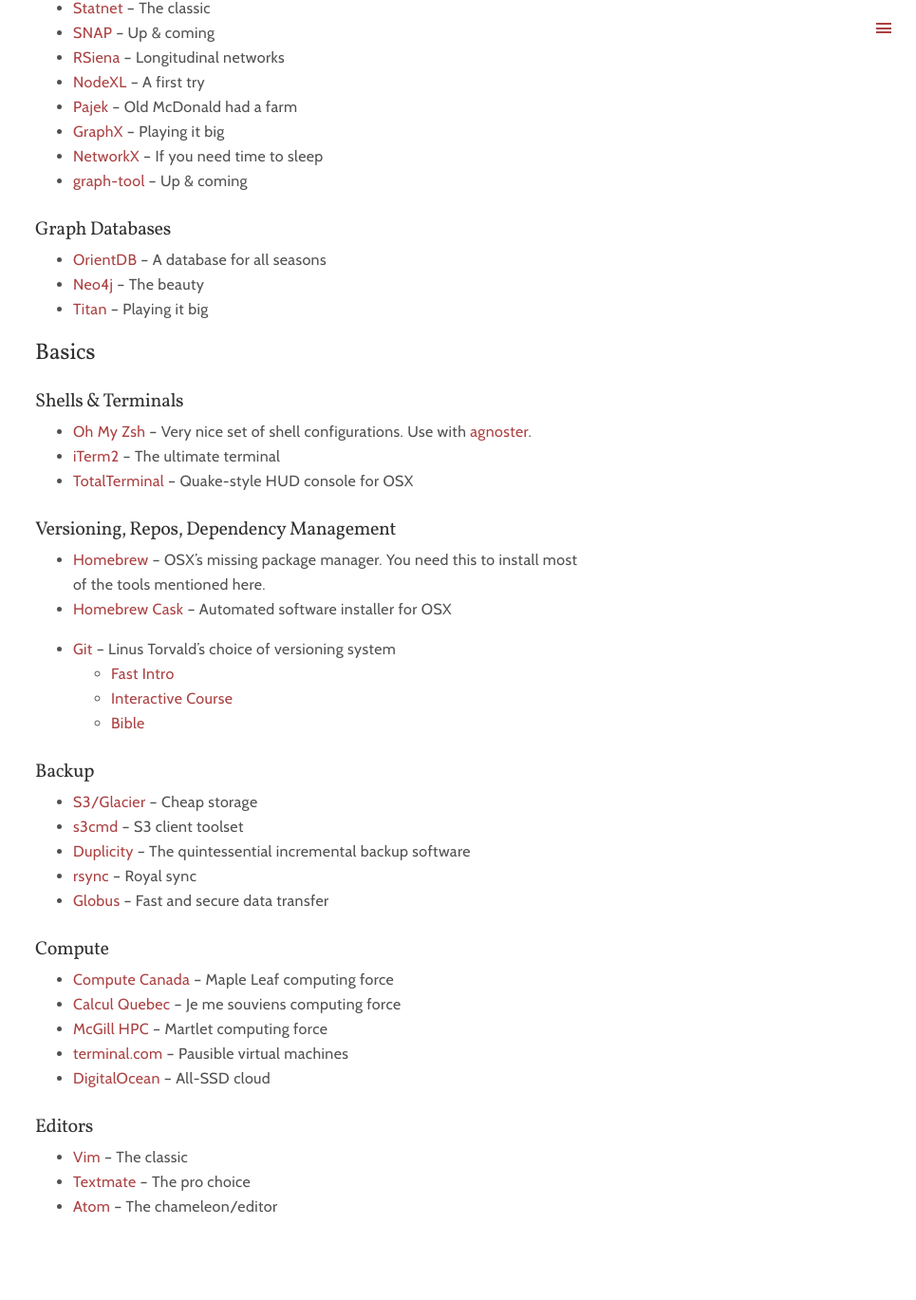
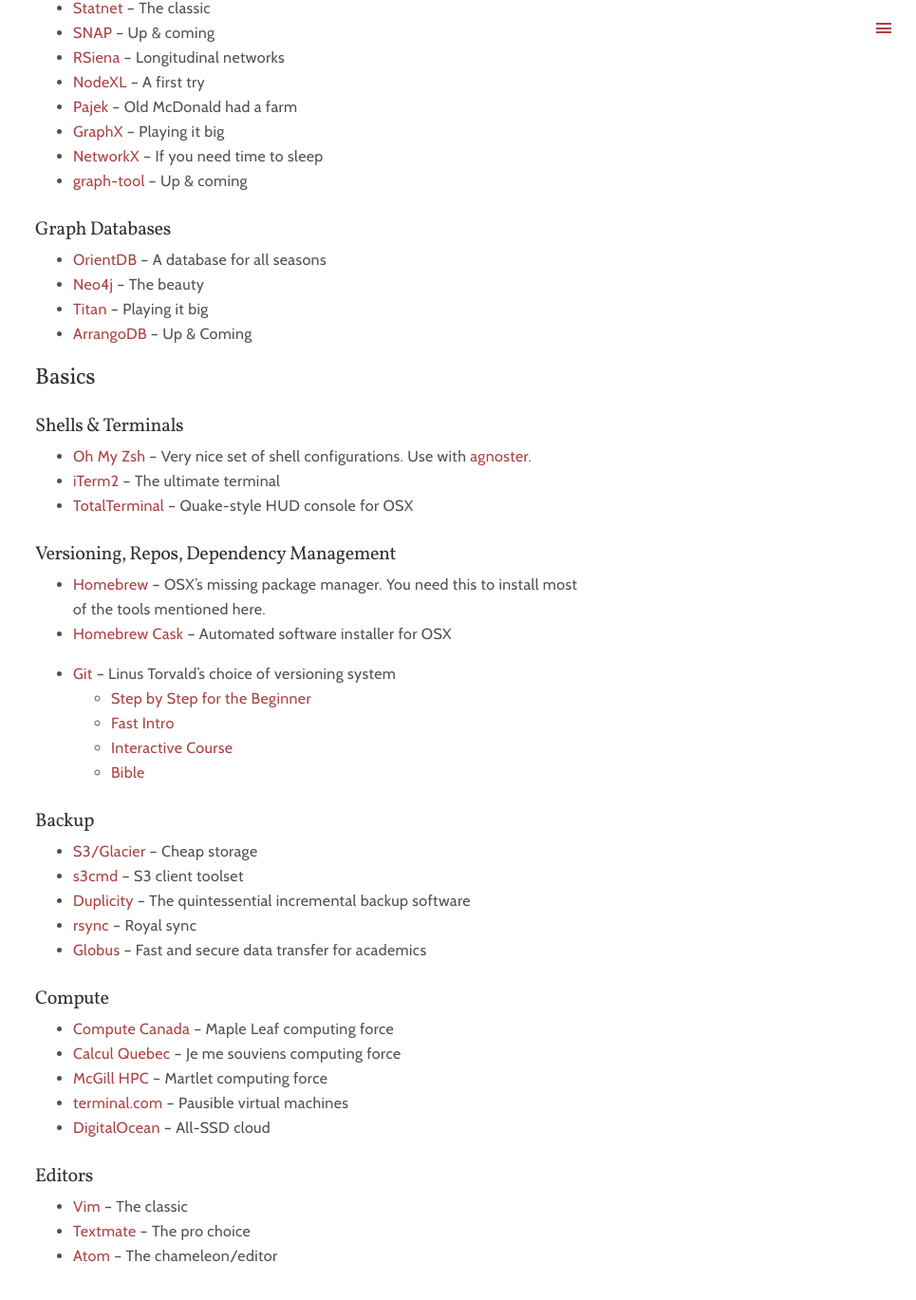
Before and after one commit to retrography/retrography.github.io, a Jekyll site: the page built from resources.markdown, in a window 1280 px wide and 1400 px high, scrolled down 1840 px. Shown: the top 1369 px of the window at 95% size, without its empty margins (315-1280 px from the left). Built offline with Jekyll 4.4.1, drawn with Linux system fonts in a browser that asks for light colours; Markdown is read by kramdown in place of the engine named in the settings; before the commit the page ends 3188 px from its top, so only the background shows below that.

Commit message:
Update resources.markdown

```diff
--- a/resources.markdown
+++ b/resources.markdown
@@ -76,6 +76,7 @@ A list of resources and tools that I find useful, for me and for every researche
 * [OrientDB](http://orientdb.com) -- A database for all seasons
 * [Neo4j](http://neo4j.com) -- The beauty
 * [Titan](http://thinkaurelius.github.io/titan/) -- Playing it big
+* [ArrangoDB](http://www.arangodb.com) -- Up & Coming
 
 ## Basics
 
@@ -91,6 +92,7 @@ A list of resources and tools that I find useful, for me and for every researche
 * [Homebrew Cask](http://caskroom.io) -- Automated software installer for OSX
 
 * [Git](http://www.git-scm.com) -- Linus Torvald's choice of versioning system
+	* [Step by Step for the Beginner](https://blog.udemy.com/git-tutorial-a-comprehensive-guide)
 	* [Fast Intro](https://www.atlassian.com/git/tutorials/setting-up-a-repository)
 	* [Interactive Course](https://try.github.io)
 	* [Bible](http://www.git-scm.com/book/en/v2)
@@ -101,7 +103,7 @@ A list of resources and tools that I find useful, for me and for every researche
 * [s3cmd](http://s3tools.org/s3cmd) -- S3 client toolset
 * [Duplicity](http://duplicity.nongnu.org) -- The quintessential incremental backup software
 * [rsync](https://rsync.samba.org) -- Royal sync
-* [Globus](https://www.globus.org) -- Fast and secure data transfer
+* [Globus](https://www.globus.org) -- Fast and secure data transfer for academics
 
 ### Compute
 
```
